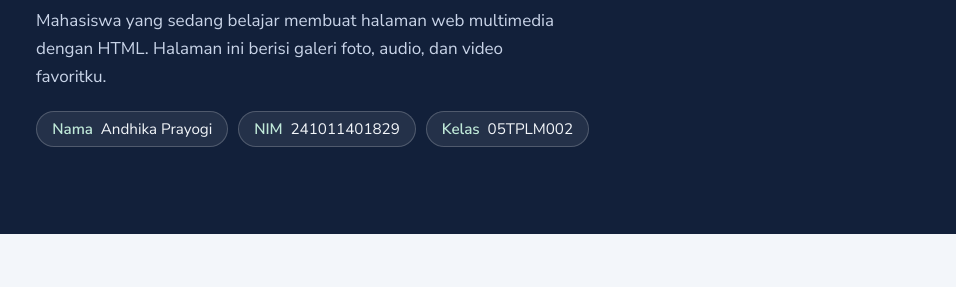
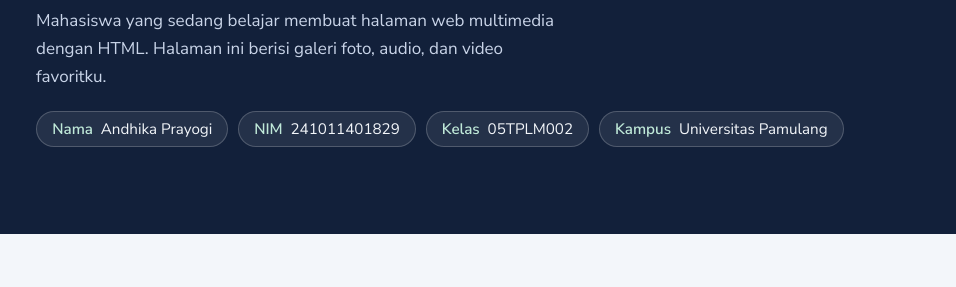
Before and after one commit to andhikaprayogi131-lab/website-andhika, a plain HTML site: page index.html in a window 1280 px wide. Shown: the part 187-474 px from the top of the page, 324-1280 px from the left. Drawn offline with Linux system fonts and the light colour scheme.

Commit message:
Add files via upload

```diff
--- a/index.html
+++ b/index.html
@@ -265,6 +265,7 @@
             <li><b>Nama</b>&nbsp; Andhika Prayogi</li>
             <li><b>NIM</b>&nbsp; 241011401829</li>
             <li><b>Kelas</b>&nbsp; 05TPLM002</li>
+            <li><b>Kampus</b>&nbsp; Universitas Pamulang</li>
           </ul>
         </div>
       </div>
```
